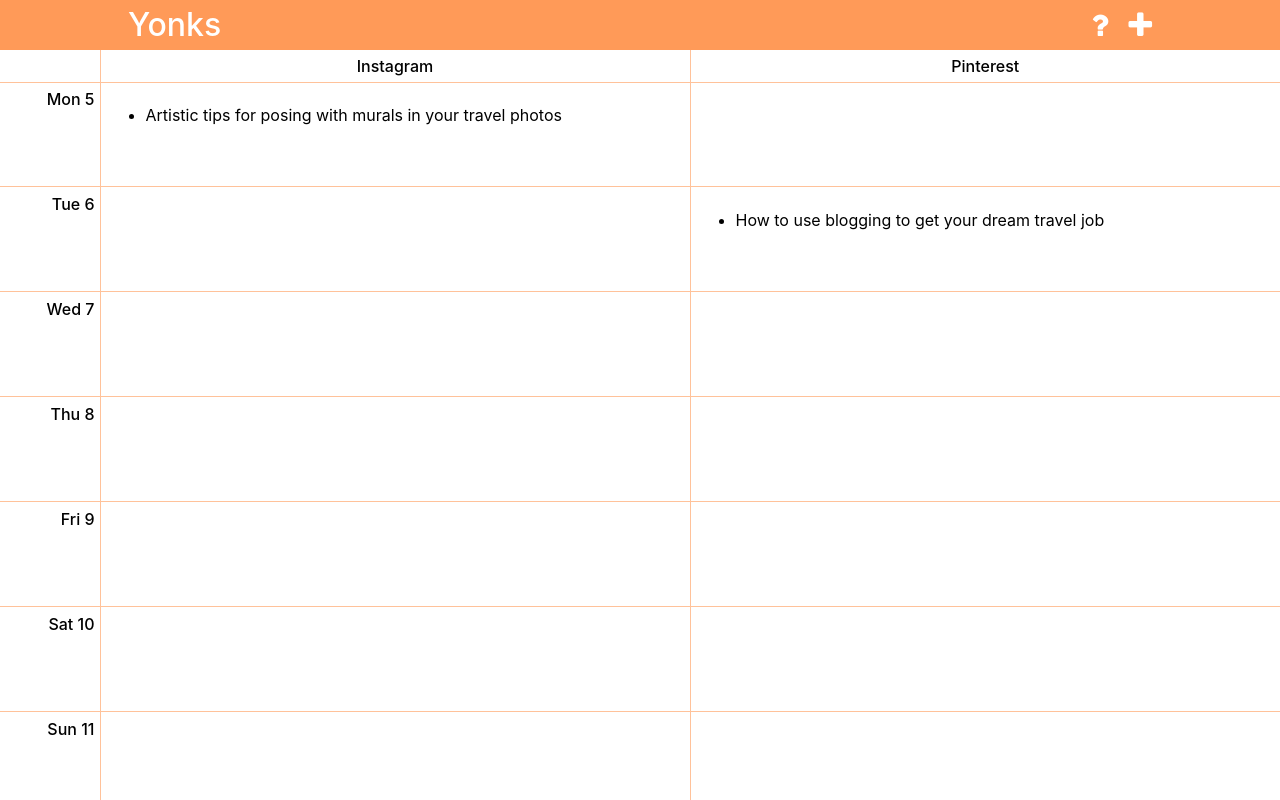
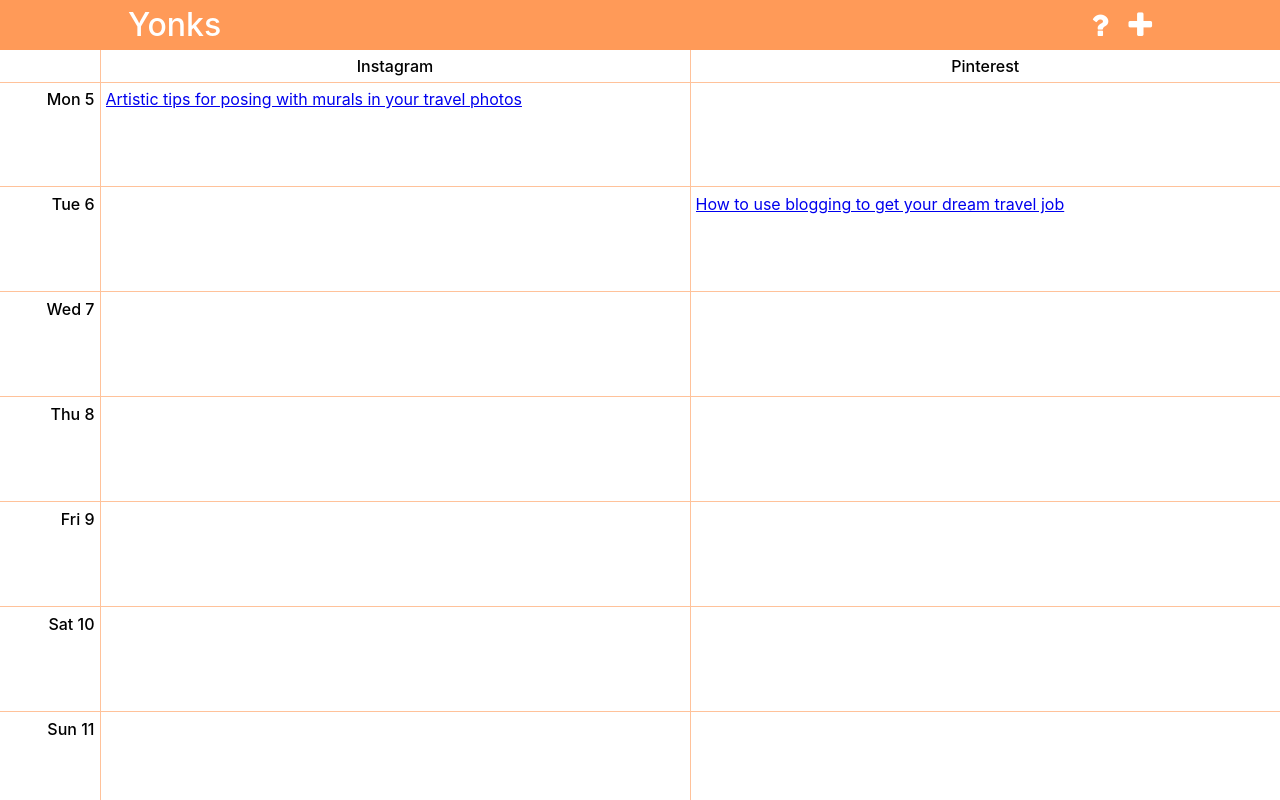
Before and after one commit to noisysocks/yonks, a React (Create React App) app: page / in a window 1280 px wide. Shown: the top 800 px of the page. Built offline with nearby package versions, Linux system fonts and the light colour scheme.

Commit message:
cell styling

```diff
--- a/src/components/PlannerCell.js
+++ b/src/components/PlannerCell.js
@@ -1,11 +1,47 @@
+import React from 'react';
 import styled from 'styled-components';
 import { PLANNER_BORDER } from './colors';
 import { APP_HEADER_HEIGHT, PLANNER_HEADER_HEIGHT } from './sizes';
 
-export default styled.td`;
+const Cell = styled.td`;
   border-bottom: 1px solid ${PLANNER_BORDER};
   border-left: 1px solid ${PLANNER_BORDER};
   height: calc((100vh - ${APP_HEADER_HEIGHT} - ${PLANNER_HEADER_HEIGHT}) / 7);
   padding: 5px;
   vertical-align: top;
 `;
+
+const List = styled.ul`
+  list-style: none;
+  margin: 0;
+  padding: 0;
+`;
+
+const Link = styled.a`
+  display: block;
+  overflow: hidden;
+  text-overflow: ellipsis;
+  white-space: nowrap;
+`;
+
+function PlannerCell({ posts, onPostSelect }) {
+  return (
+    <Cell>
+      <List>
+        {posts.map(post =>
+          <li key={post.title}>
+            <Link
+              href={`#post/${post.id}`}
+              title={post.title}
+              onClick={e => onPostSelect(e, post)}
+            >
+              {post.title}
+            </Link>
+          </li>
+        )}
+      </List>
+    </Cell>
+  );
+}
+
+export default PlannerCell;
--- a/src/components/PlannerTable.js
+++ b/src/components/PlannerTable.js
@@ -10,6 +10,7 @@ const Table = styled.table`
   table-layout: fixed;
 
   & td, & th {
+    max-width: calc((100vw - 100px) / ${props => props.numColumns});
     min-width: calc((100vw - 100px) / ${props => props.numColumns});
   }
 
--- a/src/containers/App.js
+++ b/src/containers/App.js
@@ -34,17 +34,16 @@ class App extends Component {
           <AppHeaderButton href="#about" icon="question" />
           <AppHeaderButton href="#add-event" icon="plus" />
         </AppHeader>
+
         <PlannerTable columns={this.state.providers}>
           {this.state.days.map(day =>
             <PlannerRow key={day} title={day.format('ddd D')}>
               {this.state.providers.map(provider =>
-                <PlannerCell key={provider}>
-                  <ul>
-                    {this.findPosts(provider, day).map(post =>
-                      <li key={post.title}>{post.title}</li>
-                    )}
-                  </ul>
-                </PlannerCell>
+                <PlannerCell
+                  key={provider}
+                  posts={this.findPosts(provider, day)}
+                  onPostSelect={this.handlePostSelect}
+                />
               )}
             </PlannerRow>
           )}
@@ -52,6 +51,11 @@ class App extends Component {
       </div>
     );
   }
+
+  handlePostSelect(e, post) {
+    e.preventDefault();
+    console.log(post);
+  }
 }
 
 export default App;
--- a/src/sampleData.js
+++ b/src/sampleData.js
@@ -1,16 +1,20 @@
 export default {
   posts: [
     {
+      id: 1,
       provider: 'Instagram',
       date: new Date(2017, 5, 5, 13, 0),
       title: 'Artistic tips for posing with murals in your travel photos',
-      url: 'http://aglobewelltravelled.com/2017/05/30/posing-with-murals-in-your-travel-photos/',
+      url:
+        'http://aglobewelltravelled.com/2017/05/30/posing-with-murals-in-your-travel-photos/',
     },
     {
+      id: 2,
       provider: 'Pinterest',
       date: new Date(2017, 5, 6, 9, 0),
       title: 'How to use blogging to get your dream travel job',
-      url: 'http://aglobewelltravelled.com/2017/05/23/blogging-to-get-your-dream-travel-job/',
+      url:
+        'http://aglobewelltravelled.com/2017/05/23/blogging-to-get-your-dream-travel-job/',
     },
   ],
 };
```
